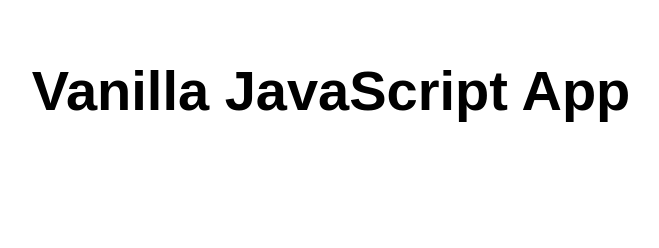
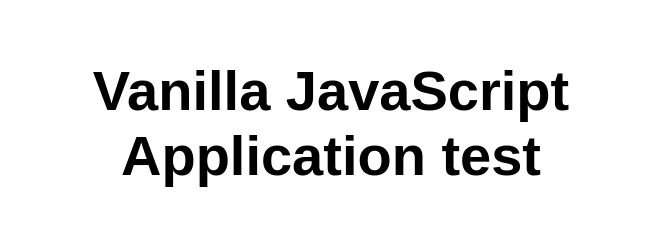
Before and after one commit to Safir117/testazurecourse, a website: page src/index.html in a window 1280 px wide. Shown: the whole page, without its empty margins (309-968 px from the left). Drawn offline with Linux system fonts and the light colour scheme.

Commit message:
Updated index.html
test

```diff
--- a/src/index.html
+++ b/src/index.html
@@ -5,12 +5,12 @@
   <meta charset="UTF-8">
   <meta name="viewport" content="width=device-width, initial-scale=1.0">
   <link rel="stylesheet" href="styles.css">
-  <title>Vanilla JavaScript App</title>
+  <title>Vanilla JavaScript Application test</title>
 </head>
 
 <body>
   <main>
-    <h1>Vanilla JavaScript App</h1>
+    <h1>Vanilla JavaScript Application test</h1>
   </main>
 </body>
 
```
